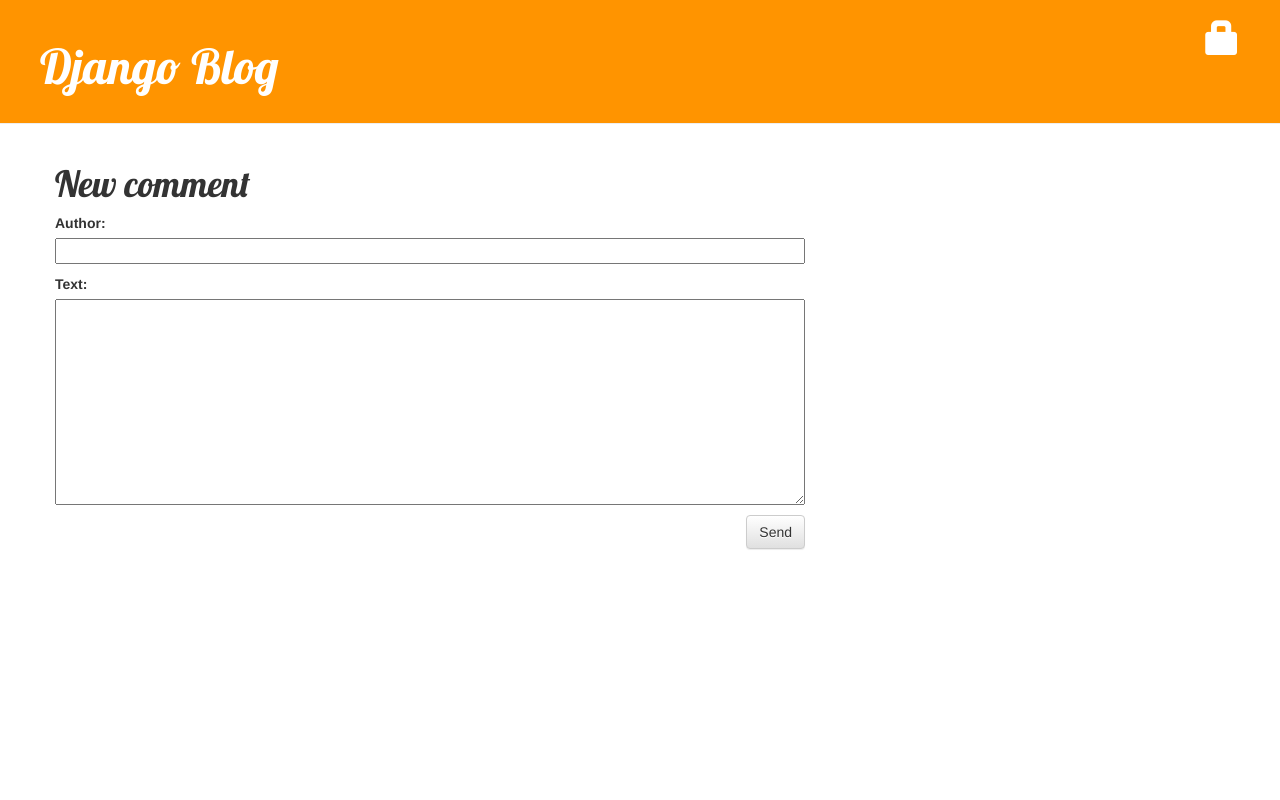
After one commit to infokomes/django-blog-1.10, a Django app: page /post/1/comment/ in a window 1280 px wide. The commit adds this page. Run offline with Django 3.2, Linux system fonts and the light colour scheme; data comes from the database, SQL or seed files in the repository; both versions use the stored data as it was after the commit; some libraries are stand-ins or nearby versions.

Commit message:
add features

```diff
--- a/blog/admin.py
+++ b/blog/admin.py
@@ -1,4 +1,5 @@
 from django.contrib import admin
-from .models import Post
+from .models import Post, Comment
 
 admin.site.register(Post)
+admin.site.register(Comment)
--- /dev/null
+++ b/blog/forms.py
@@ -0,0 +1,16 @@
+from django import forms
+
+from .models import Post, Comment
+
+class PostForm(forms.ModelForm):
+
+    class Meta:
+        model = Post
+        fields = ('title', 'text',)
+
+
+class CommentForm(forms.ModelForm):
+
+    class Meta:
+        model = Comment
+        fields = ('author', 'text',)
--- a/blog/models.py
+++ b/blog/models.py
@@ -17,3 +17,20 @@ class Post(models.Model):
 
     def __str__(self):
         return self.title
+
+    def approved_comments(self):
+        return self.comments.filter(approved_comment=True)
+
+class Comment(models.Model):
+    post = models.ForeignKey('blog.Post', related_name='comments')
+    author = models.CharField(max_length=200)
+    text = models.TextField()
+    created_date = models.DateTimeField(default=timezone.now)
+    approved_comment = models.BooleanField(default=False)
+
+    def approve(self):
+        self.approved_comment = True
+        self.save()
+
+    def __str__(self):
+        return self.text
--- /dev/null
+++ b/blog/templates/blog/add_comment_to_post.html
@@ -0,0 +1,9 @@
+{% extends 'blog/base.html' %}
+
+{% block content %}
+    <h1>New comment</h1>
+    <form method="POST" class="post-form">{% csrf_token %}
+        {{ form.as_p }}
+        <button type="submit" class="save btn btn-default">Send</button>
+    </form>
+{% endblock %}
--- /dev/null
+++ b/blog/templates/blog/base.html
@@ -0,0 +1,36 @@
+{% load staticfiles %}
+<html>
+<head>
+    <title>Django blog</title>
+
+    <link href="//fonts.googleapis.com/css?family=Lobster&subset=latin,latin-ext" rel="stylesheet" type="text/css">
+    <link rel="stylesheet" href="https://maxcdn.bootstrapcdn.com/bootstrap/3.3.7/css/bootstrap.min.css"
+          integrity="sha384-BVYiiSIFeK1dGmJRAkycuHAHRg32OmUcww7on3RYdg4Va+PmSTsz/K68vbdEjh4u" crossorigin="anonymous">
+    <link rel="stylesheet" href="https://maxcdn.bootstrapcdn.com/bootstrap/3.3.7/css/bootstrap-theme.min.css"
+          integrity="sha384-rHyoN1iRsVXV4nD0JutlnGaslCJuC7uwjduW9SVrLvRYooPp2bWYgmgJQIXwl/Sp" crossorigin="anonymous">
+    <script src="https://maxcdn.bootstrapcdn.com/bootstrap/3.3.7/js/bootstrap.min.js"
+            integrity="sha384-Tc5IQib027qvyjSMfHjOMaLkfuWVxZxUPnCJA7l2mCWNIpG9mGCD8wGNIcPD7Txa"
+            crossorigin="anonymous"></script>
+    <link rel="stylesheet" href="{% static 'css/blog.css' %}">
+</head>
+    <body>
+    <div class="page-header">
+    {% if user.is_authenticated %}
+        <a href="{% url 'post_new' %}" class="top-menu"><span class="glyphicon glyphicon-plus"></span></a>
+        <a href="{% url 'post_draft_list' %}" class="top-menu"><span class="glyphicon glyphicon-edit"></span></a>
+        <p class="top-menu">Hello {{ user.username }}<small>(<a href="{% url 'logout' %}">Log out</a>)</small></p>
+    {% else %}
+        <a href="{% url 'login' %}" class="top-menu"><span class="glyphicon glyphicon-lock"></span></a>
+    {% endif %}
+    <h1><a href="/">Django Blog</a></h1>
+</div>
+    <div class="content container">
+        <div class="row">
+            <div class="col-md-8">
+            {% block content %}
+            {% endblock %}
+            </div>
+        </div>
+    </div>
+</body>
+</html>
--- a/blog/urls.py
+++ b/blog/urls.py
@@ -3,4 +3,15 @@ from . import views
 
 urlpatterns = [
     url(r'^$', views.post_list, name='post_list'),
+    url(r'^post/(?P<pk>[0-9]+)/$', views.post_detail, name='post_detail'),
+    url(r'^post/new/$', views.post_new, name='post_new'),
+    url(r'^post/(?P<pk>[0-9]+)/edit/$', views.post_edit, name='post_edit'),
+    url(r'^drafts/$', views.post_draft_list, name='post_draft_list'),
+    url(r'^post/(?P<pk>\d+)/publish/$', views.post_publish, name='post_publish'),
+    url(r'^post/(?P<pk>\d+)/remove/$', views.post_remove, name='post_remove'),
+    url(r'^post/(?P<pk>\d+)/comment/$', views.add_comment_to_post, name='add_comment_to_post'),
+    url(r'^comment/(?P<pk>\d+)/approve/$', views.comment_approve, name='comment_approve'),
+    url(r'^comment/(?P<pk>\d+)/remove/$', views.comment_remove, name='comment_remove'),
+
+
 ]
--- a/blog/views.py
+++ b/blog/views.py
@@ -1,7 +1,92 @@
-from django.shortcuts import render
+from django.shortcuts import render, get_object_or_404,redirect
+from django.contrib.auth.decorators import login_required
 from django.utils import timezone
-from .models import Post
+from .models import Post, Comment
+from .forms import PostForm, CommentForm
 
 def post_list(request):
     posts = Post.objects.filter(published_date__lte=timezone.now()).order_by('published_date')
     return render(request, 'blog/post_list.html', {'posts': posts})
+
+def post_detail(request, pk):
+    post = get_object_or_404(Post, pk=pk)
+    return render(request, 'blog/post_detail.html', {'post': post})
+
+@login_required
+def post_new(request):
+    if request.method == "POST":
+        form = PostForm(request.POST)
+        if form.is_valid():
+            post = form.save(commit=False)
+            post.author = request.user
+            # post.published_date = timezone.now()
+            post.save()
+            return redirect('post_detail', pk=post.pk)
+    else:
+        form = PostForm()
+    return render(request, 'blog/post_edit.html', {'form': form})
+
+
+@login_required
+def post_edit(request, pk):
+    post = get_object_or_404(Post, pk=pk)
+    if request.method == "POST":
+        form = PostForm(request.POST, instance=post)
+        if form.is_valid():
+            post = form.save(commit=False)
+            post.author = request.user
+            # post.published_date = timezone.now()
+            post.save()
+            return redirect('post_detail', pk=post.pk)
+    else:
+        form = PostForm(instance=post)
+    return render(request, 'blog/post_edit.html', {'form': form})
+
+
+@login_required
+def post_draft_list(request):
+    posts = Post.objects.filter(published_date__isnull=True).order_by('created_date')
+    return render(request, 'blog/post_draft_list.html', {'posts': posts})
+
+
+@login_required
+def post_publish(request, pk):
+    post = get_object_or_404(Post, pk=pk)
+    post.publish()
+    return redirect('post_detail', pk=pk)
+
+def publish(self):
+    self.published_date = timezone.now()
+    self.save()
+
+@login_required
+def post_remove(request, pk):
+    post = get_object_or_404(Post, pk=pk)
+    post.delete()
+    return redirect('post_list')
+
+def add_comment_to_post(request, pk):
+    post = get_object_or_404(Post, pk=pk)
+    if request.method == "POST":
+        form = CommentForm(request.POST)
+        if form.is_valid():
+            comment = form.save(commit=False)
+            comment.post = post
+            comment.save()
+            return redirect('post_detail', pk=post.pk)
+    else:
+        form = CommentForm()
+    return render(request, 'blog/add_comment_to_post.html', {'form': form})
+
+@login_required
+def comment_approve(request, pk):
+    comment = get_object_or_404(Comment, pk=pk)
+    comment.approve()
+    return redirect('post_detail', pk=comment.post.pk)
+
+@login_required
+def comment_remove(request, pk):
+    comment = get_object_or_404(Comment, pk=pk)
+    post_pk = comment.post.pk
+    comment.delete()
+    return redirect('post_detail', pk=post_pk)
--- a/mysite/settings.py
+++ b/mysite/settings.py
@@ -123,3 +123,5 @@ STATIC_ROOT = os.path.join(BASE_DIR, 'public', 'static')
 STATICFILES_DIRS = (
     os.path.join(BASE_DIR, "static"),
 )
+
+LOGIN_REDIRECT_URL = '/'
--- a/mysite/urls.py
+++ b/mysite/urls.py
@@ -13,11 +13,24 @@ Including another URLconf
     1. Import the include() function: from django.conf.urls import url, include
     2. Add a URL to urlpatterns:  url(r'^blog/', include('blog.urls'))
 """
+# from django.conf.urls import include, url
+# from django.contrib import admin
+# from blog import views
+#
+# urlpatterns = [
+#     url(r'^admin/', admin.site.urls),
+#     url(r'', include('blog.urls')),
+# ]
+
 from django.conf.urls import include, url
+from django.contrib.auth import views
+
 from django.contrib import admin
-from blog import views
+admin.autodiscover()
 
 urlpatterns = [
     url(r'^admin/', admin.site.urls),
+    url(r'^accounts/login/$', views.login, name='login'),
+    url(r'^accounts/logout/$', views.logout, name='logout', kwargs={'next_page': '/'}),
     url(r'', include('blog.urls')),
 ]
--- a/static/css/blog.css
+++ b/static/css/blog.css
@@ -45,3 +45,7 @@ h1, h2, h3, h4 {
 .post h1 a, .post h1 a:visited {
     color: #000000;
 }
+
+.comment {
+    margin: 20px 0px 20px 20px;
+}
```
Also changed, not shown: blog/templates/blog/post_detail.html (added, +43 -0 lines), blog/templates/blog/post_draft_list.html (added, +11 -0 lines), blog/templates/blog/post_edit.html (added, +9 -0 lines), blog/templates/blog/post_list.html (+5 -31 lines), blog/templates/registration/login.html (added, +26 -0 lines), blog/migrations/0002_comment.py (added), db.sqlite3.
